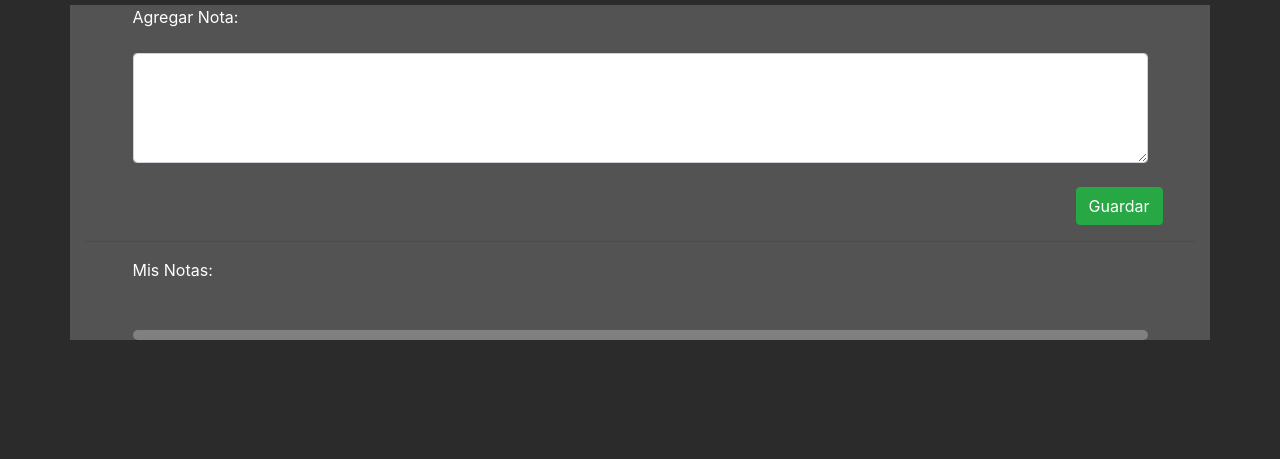
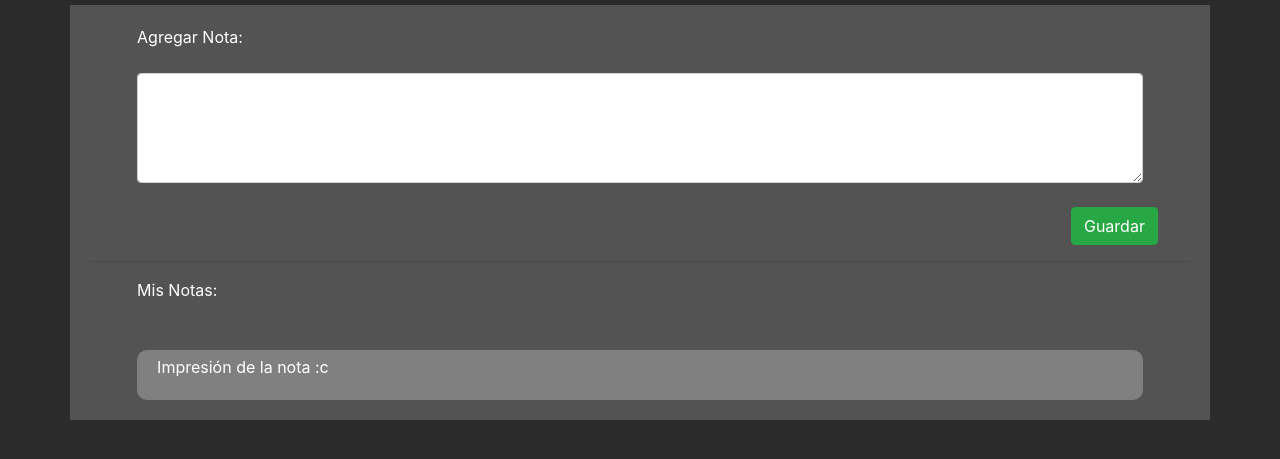
Before and after one commit to GalaxyPliego/aweb-U2Ord-Espinoza-Pliego, a plain HTML site: page index.html in a window 1280 px wide. Shown: the part 51-510 px from the top of the page. Drawn offline with nearby package versions, Linux system fonts and the light colour scheme.

Commit message:
Actulaizacion

```diff
--- a/index.html
+++ b/index.html
@@ -51,7 +51,7 @@
           <div class="div2">
               <div class="col-11" id="notasGuardadas">
 
-
+                <p>Impresión de la nota :c</p>
 
               </div>
           </div>
--- a/style.css
+++ b/style.css
@@ -9,6 +9,7 @@ h1{
 
 .div1{
     background-color: rgba(128, 128, 128, 0.466);
+    padding: 20px;
 }
 
 .div2{
```
